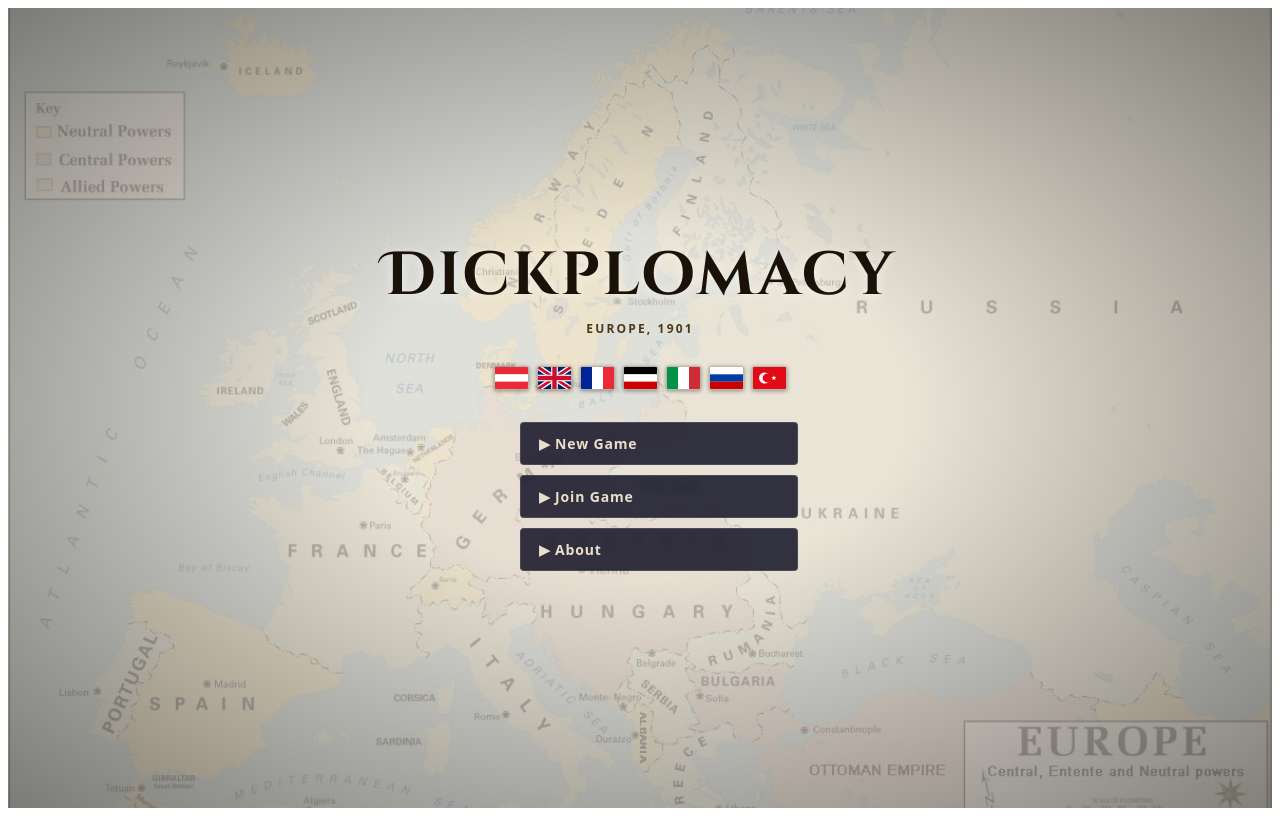
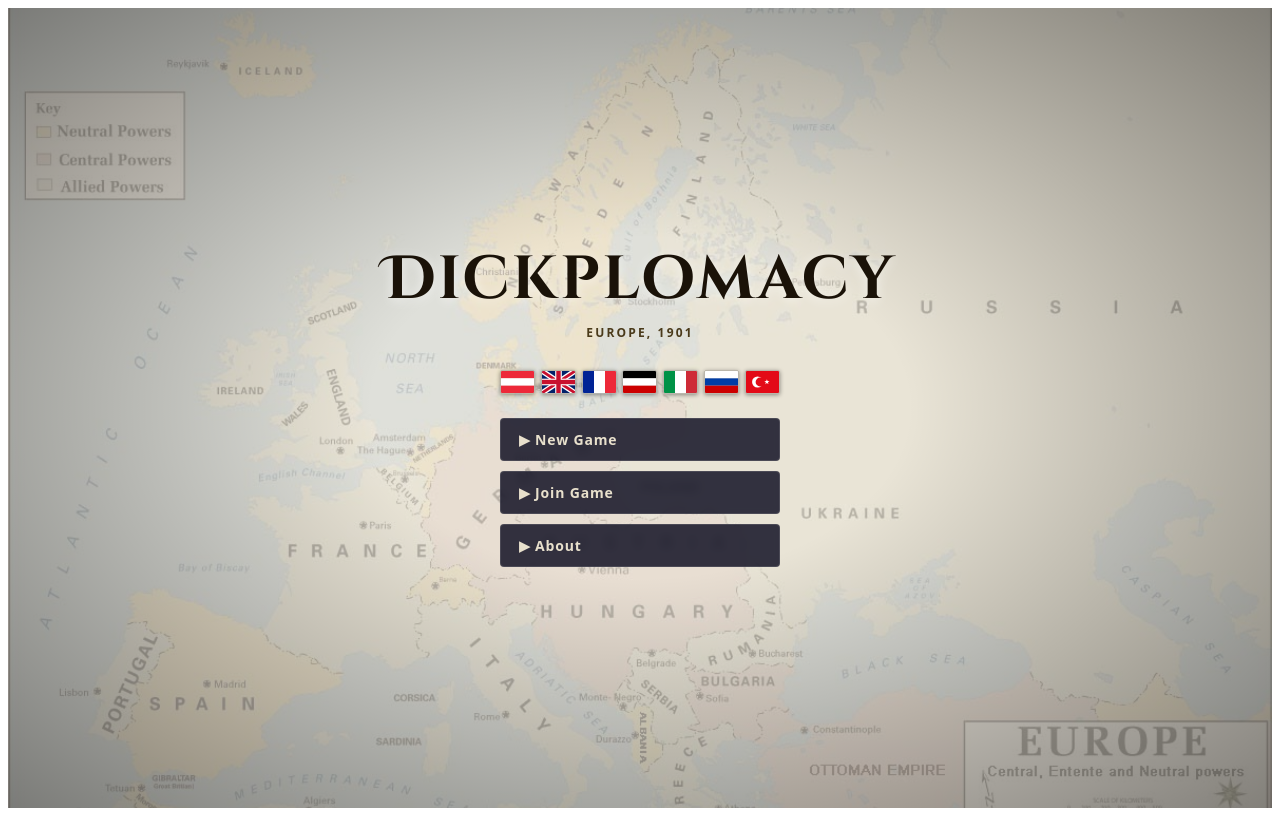
Before and after one commit to dickplomacy/game, a React (Vite) app: page /#/ in a window 1280 px wide. Built offline with nearby package versions, Linux system fonts and the light colour scheme.

Commit message:
main menu: fix button overflow (box-sizing border-box); align flags and buttons in shared 280px column

```diff
--- a/src/MainMenu.jsx
+++ b/src/MainMenu.jsx
@@ -8,6 +8,7 @@ const FLAGS = Object.fromEntries(
 const btnStyle = {
   display: 'block',
   width: '100%',
+  boxSizing: 'border-box',
   padding: '11px 18px',
   marginBottom: 10,
   fontFamily: 'system-ui, sans-serif',
@@ -65,8 +66,9 @@ export default function MainMenu() {
           Europe, 1901
         </p>
 
-        {/* Nation flags */}
-        <div style={{ display: 'flex', gap: 8, marginBottom: '2rem' }}>
+        {/* Nation flags + buttons — share the same width so they align */}
+        <div style={{ display: 'flex', flexDirection: 'column', alignItems: 'stretch', width: 280 }}>
+          <div style={{ display: 'flex', justifyContent: 'space-between', marginBottom: '1.5rem' }}>
             {POWERS.map(p => (
               <img
                 key={p}
@@ -85,8 +87,6 @@ export default function MainMenu() {
             ))}
           </div>
 
-        {/* Menu buttons */}
-        <div style={{ width: 240 }}>
           <Link to="/new" style={btnStyle}>▶ New Game</Link>
           <Link to="/join" style={btnStyle}>▶ Join Game</Link>
           <Link to="/about" style={btnStyle}>▶ About</Link>
```
Lines whose indentation alone changed are shown as unchanged.
